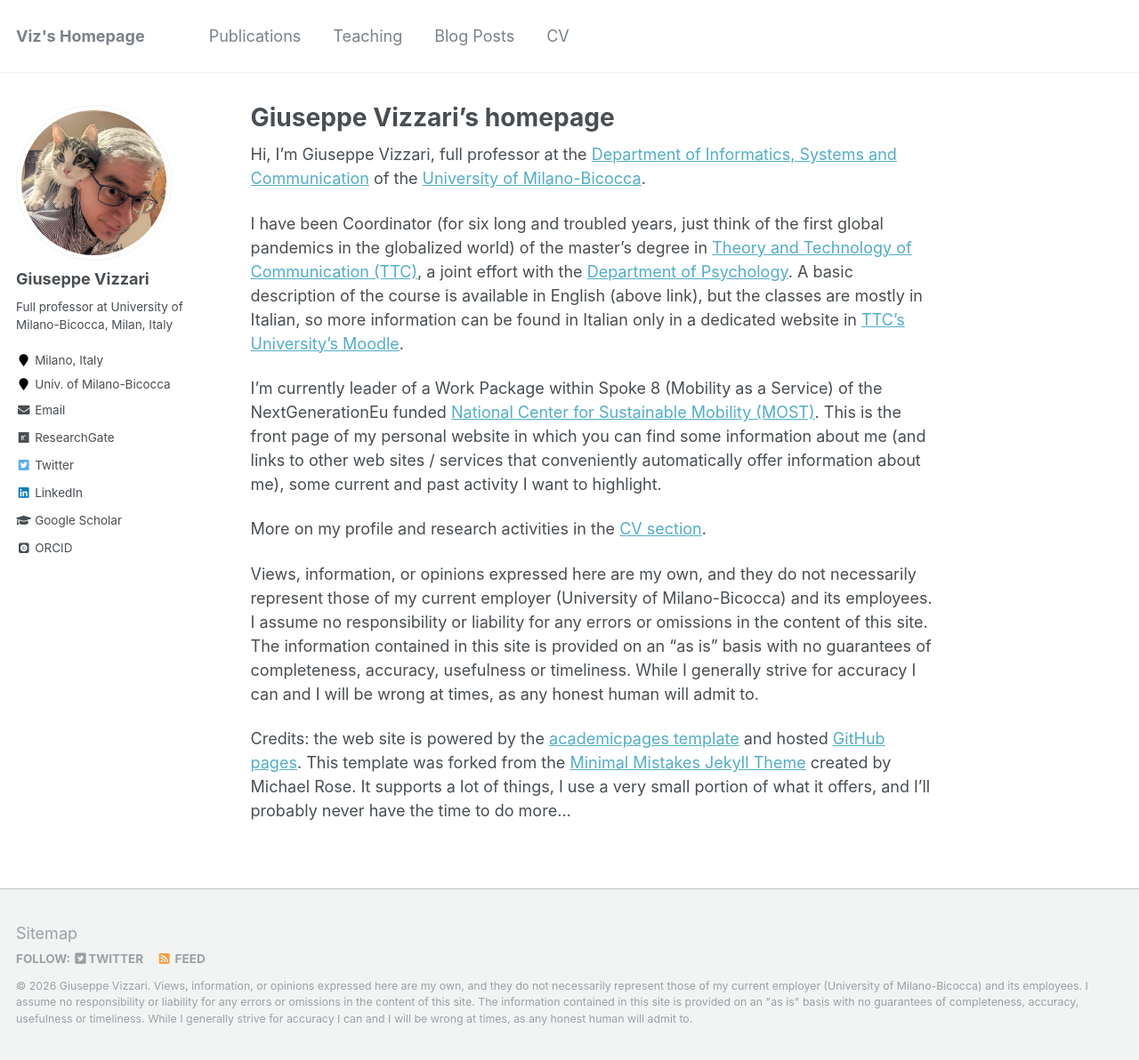
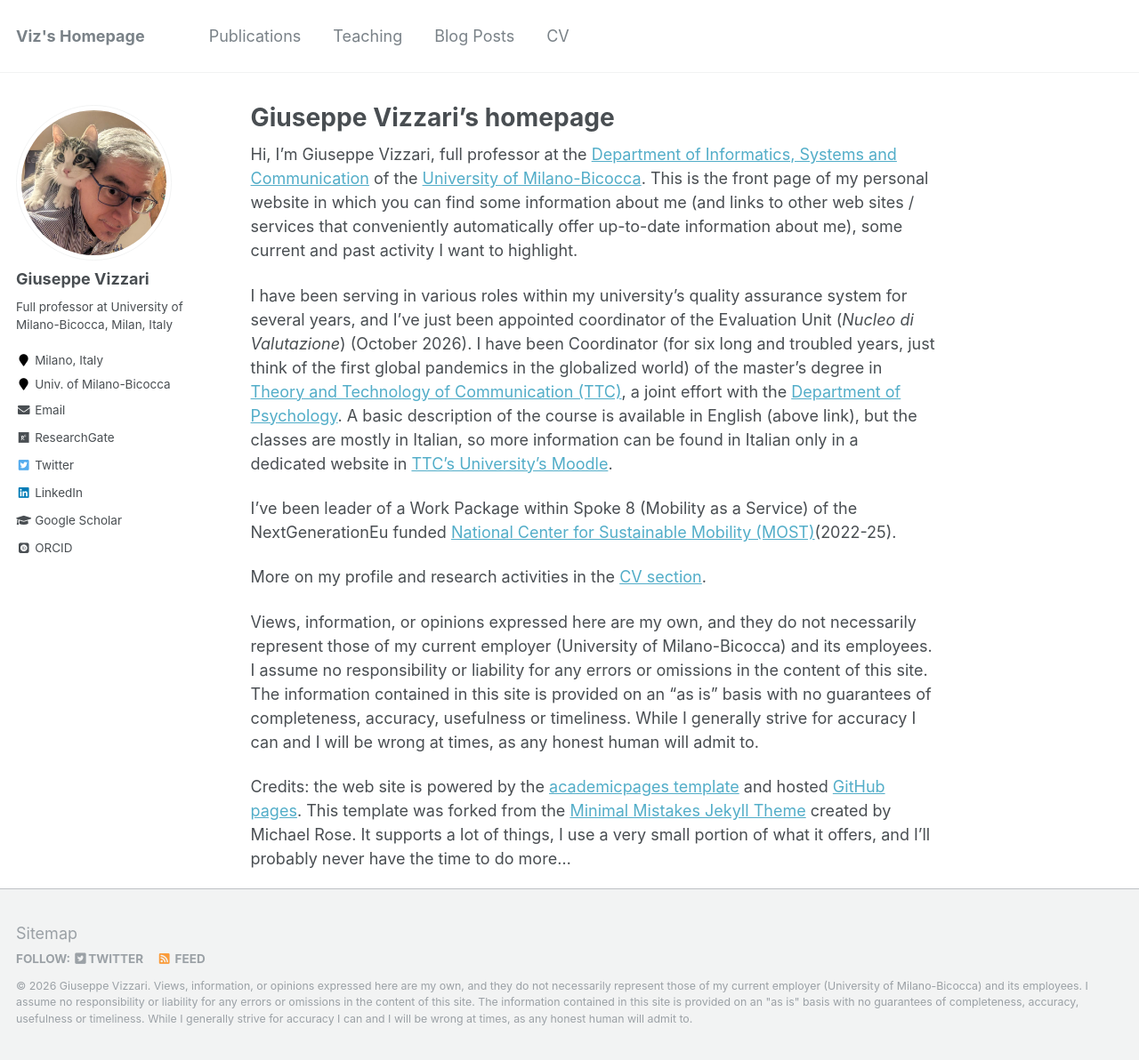
Before and after one commit to GiuseppeVizzari/GiuseppeVizzari.github.io, a Jekyll site: the page built from _pages/about.md, in a window 1280 px wide and 1192 px high. Shown: the whole window at 89% size. Built offline with Jekyll 4.4.1, drawn with Linux system fonts in a browser that asks for light colours; some web fonts are replaced.

Commit message:
Updates to CV

```diff
--- a/_pages/about.md
+++ b/_pages/about.md
@@ -8,11 +8,11 @@ redirect_from:
   - /about.html
 ---
 
-Hi, I'm Giuseppe Vizzari, full professor at the [Department of Informatics, Systems and Communication](https://www.disco.unimib.it/) of the [University of Milano-Bicocca](https://en.unimib.it/).
+Hi, I'm Giuseppe Vizzari, full professor at the [Department of Informatics, Systems and Communication](https://www.disco.unimib.it/) of the [University of Milano-Bicocca](https://en.unimib.it/). This is the front page of my personal website in which you can find some information about me (and links to other web sites / services that conveniently automatically offer up-to-date information about me), some current and past activity I want to highlight.
 
-I have been Coordinator (for six long and troubled years, just think of the first global pandemics in the globalized world) of the master's degree in [Theory and Technology of Communication (TTC)](https://en.unimib.it/graduate/theory-technology-communication), a joint effort with the [Department of Psychology](https://psicologia.unimib.it/en). A basic description of the course is available in English (above link), but the classes are mostly in Italian, so more information can be found in Italian only in a dedicated website in [TTC's University's Moodle](https://elearning.unimib.it/course/index.php?categoryid=3514).
+I have been serving in various roles within my university's quality assurance system for several years, and I've just been appointed coordinator of the Evaluation Unit (_Nucleo di Valutazione_) (October 2026). I have been Coordinator (for six long and troubled years, just think of the first global pandemics in the globalized world) of the master's degree in [Theory and Technology of Communication (TTC)](https://en.unimib.it/graduate/theory-technology-communication), a joint effort with the [Department of Psychology](https://psicologia.unimib.it/en). A basic description of the course is available in English (above link), but the classes are mostly in Italian, so more information can be found in Italian only in a dedicated website in [TTC's University's Moodle](https://elearning.unimib.it/course/index.php?categoryid=3514).
 
-I'm currently leader of a Work Package within Spoke 8 (Mobility as a Service) of the NextGenerationEu funded [National Center for Sustainable Mobility (MOST)](https://www.centronazionalemost.it/). This is the front page of my personal website in which you can find some information about me (and links to other web sites / services that conveniently automatically offer information about me), some current and past activity I want to highlight.
+I've been leader of a Work Package within Spoke 8 (Mobility as a Service) of the NextGenerationEu funded [National Center for Sustainable Mobility (MOST)](https://www.centronazionalemost.it/)(2022-25).
 
 More on my profile and research activities in the [CV section](cv/).
 
```
Also changed, not shown: _pages/cv.md (+3 -3 lines).
